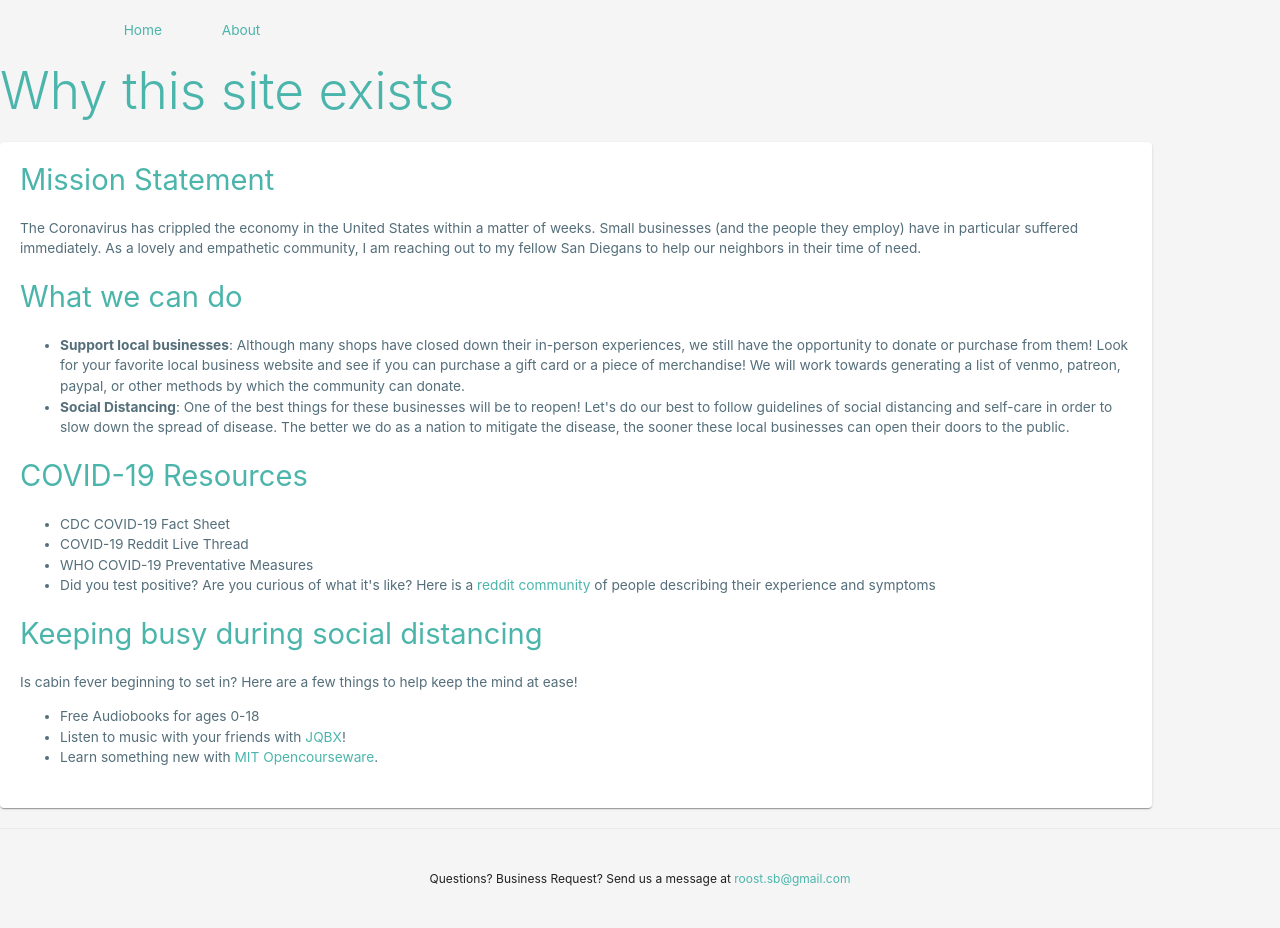
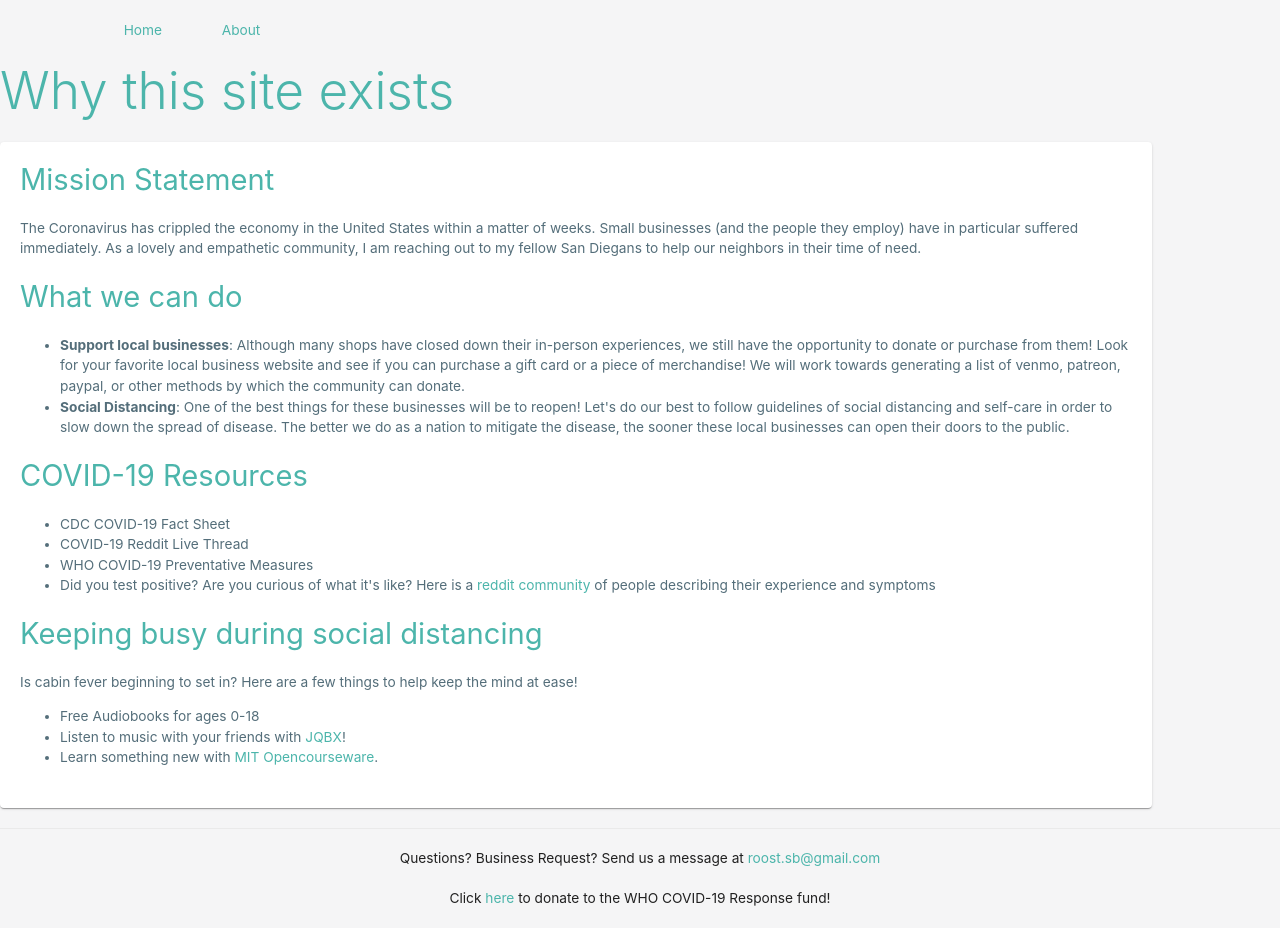
Before and after one commit to sumwatshade/roost, a Next.js app: page /about in a window 1280 px wide. Built offline with nearby package versions, Linux system fonts and the light colour scheme.

Commit message:
make footer a component

```diff
--- /dev/null
+++ b/components/Footer.jsx
@@ -0,0 +1,38 @@
+import React from 'react';
+import WebsiteLink from './WebsiteLink';
+import {Typography} from '@material-ui/core';
+
+const Footer = () => {
+  return (
+    <footer>
+      <Typography>
+        Questions? Business Request? Send us a message at&nbsp;
+        <WebsiteLink
+          href="mailto:roost.sb@gmail.com"
+          color="primary"
+          label="roost.sb@gmail.com" />
+      </Typography>
+      <Typography>
+        Click&nbsp;
+        <WebsiteLink
+          href="https://covid19responsefund.org/"
+          color="primary"
+          label="here" />
+        &nbsp;to donate to the WHO COVID-19 Response fund!
+      </Typography>
+      <style jsx>{`
+        footer {
+            width: 100%;
+            height: 100px;
+            border-top: 1px solid #eaeaea;
+            display: flex;
+            flex-direction: column;
+            justify-content: space-evenly;
+            align-items: center;
+        }
+      `}</style>
+    </footer>
+  );
+};
+
+export default Footer;
--- a/pages/_app.js
+++ b/pages/_app.js
@@ -5,7 +5,7 @@
 import CssBaseline from '@material-ui/core/CssBaseline';
 import theme from '../config/theme';
 import Nav from '../components/Nav';
-import WebsiteLink from '../components/WebsiteLink';
+import Footer from '../components/Footer';
 
 /**
  * Adds theme via Material UI theme provider
@@ -42,14 +42,7 @@
           <CssBaseline />
           <Nav />
           <Component {...pageProps} />
-
-          <footer>
-            Questions? Business Request? Send us a message at&nbsp;
-            <WebsiteLink
-              href="mailto:roost.sb@gmail.com"
-              color="primary"
-              label="roost.sb@gmail.com" />
-          </footer>
+          <Footer />
         </ThemeProvider>
         <style jsx>{`
           main {
@@ -60,15 +53,6 @@
             justify-content: center;
             align-items: center;
           }
-
-          footer {
-            width: 100%;
-            height: 100px;
-            border-top: 1px solid #eaeaea;
-            display: flex;
-            justify-content: center;
-            align-items: center;
-          }
         `}</style>
       </React.Fragment>
     );
```
